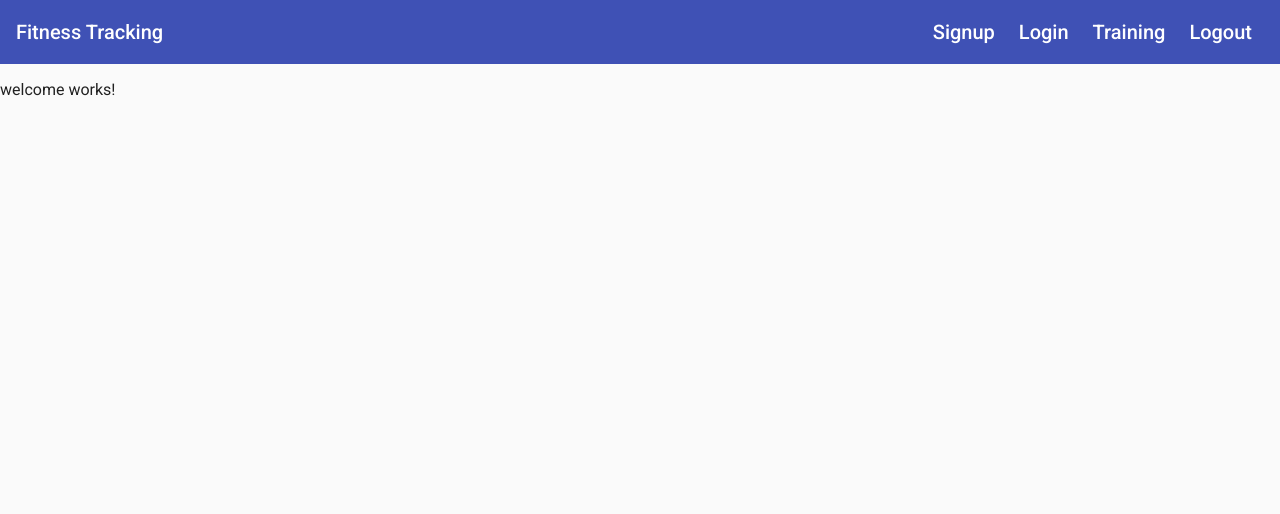
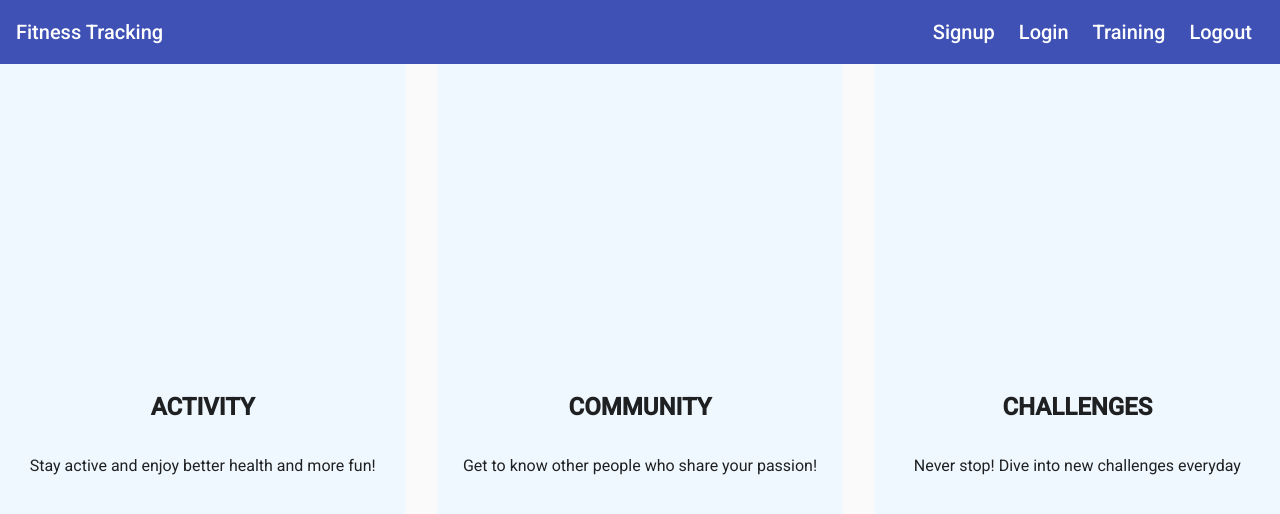
Before and after one commit to ageha-chou/fitness-tracker, an Angular app: page / in a window 1280 px wide. Shown: the top 514 px of the page. Built offline with nearby package versions, Linux system fonts and the light colour scheme.

Commit message:
add welcome page

```diff
--- a/src/app/welcome/welcome.component.css
+++ b/src/app/welcome/welcome.component.css
@@ -0,0 +1,20 @@
+.welcome {
+  text-align: center;
+  height: 100vh;
+}
+
+.welcome__section {
+  height: 100%;
+  display: flex;
+  justify-content: center;
+  align-items: center;
+  flex-direction: column;
+  background-color: aliceblue;
+  flex: 1;
+}
+
+@media only screen and (min-height: 429px) {
+  .welcome {
+    height: calc(100vh - 64px);
+  }
+}
--- a/src/app/welcome/welcome.component.html
+++ b/src/app/welcome/welcome.component.html
@@ -1 +1,21 @@
-<p>welcome works!</p>
+<div
+  class="welcome"
+  fxLayout="column"
+  fxLayout.gt-sm="row"
+  fxLayoutAlign="center center"
+  fxLayoutGap.gt-sm="16px"
+  fxLayoutGap.gt-md="32px"
+>
+  <section class="welcome__section" id="activity">
+    <h1>ACTIVITY</h1>
+    <p>Stay active and enjoy better health and more fun!</p>
+  </section>
+  <section class="welcome__section">
+    <h1>COMMUNITY</h1>
+    <p>Get to know other people who share your passion!</p>
+  </section>
+  <section class="welcome__section">
+    <h1>CHALLENGES</h1>
+    <p>Never stop! Dive into new challenges everyday</p>
+  </section>
+</div>
```
